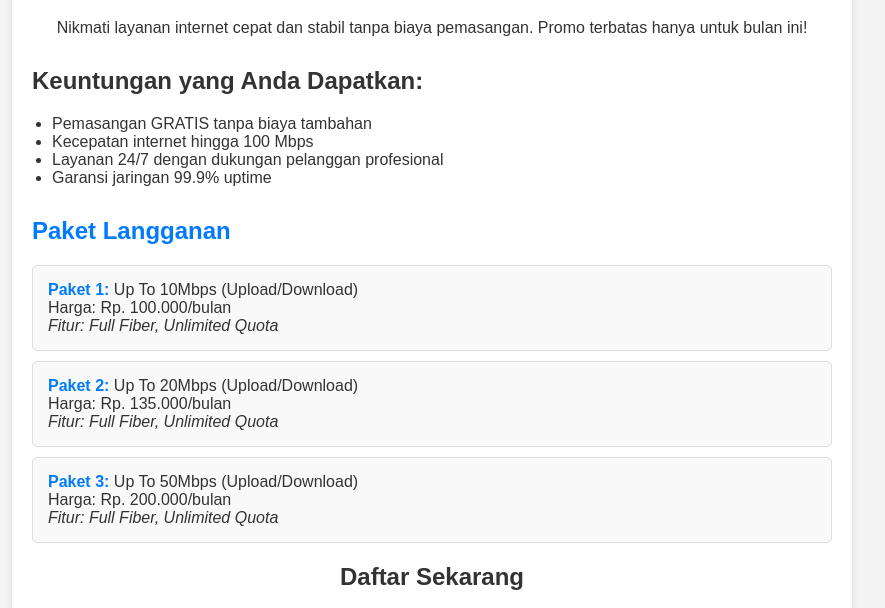
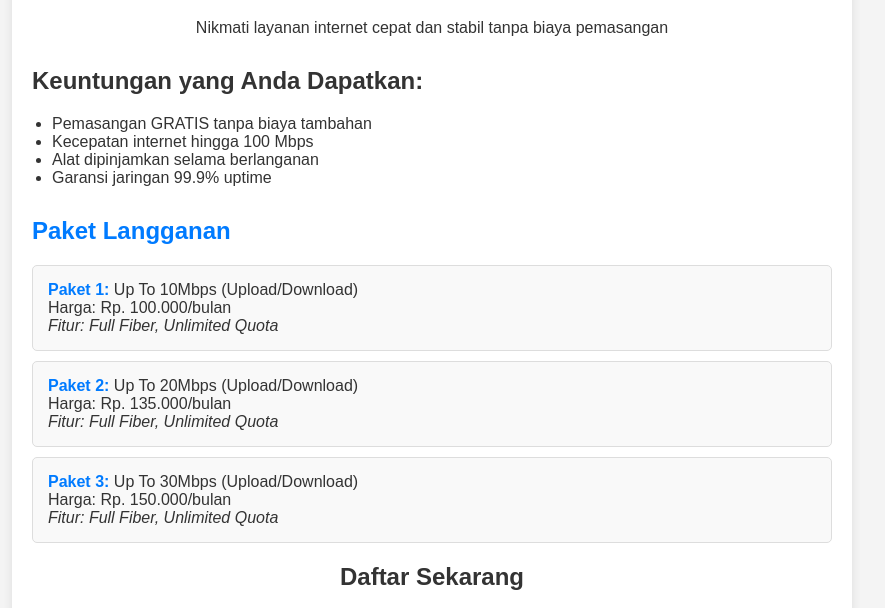
Before and after one commit to AF-MEDIA/web, a plain HTML site: page index.html in a window 1280 px wide. Shown: the part 131-739 px from the top of the page, without its empty margins (208-1093 px from the left). Drawn offline with Linux system fonts and the light colour scheme.

Commit message:
Update index.html

```diff
--- a/index.html
+++ b/index.html
@@ -97,14 +97,14 @@
 <body>
     <div class="container">
         <h1>Pemasangan Internet Gratis!</h1>
-        <p>Nikmati layanan internet cepat dan stabil tanpa biaya pemasangan. Promo terbatas hanya untuk bulan ini!</p>
+        <p>Nikmati layanan internet cepat dan stabil tanpa biaya pemasangan</p>
 
         <div class="benefits">
             <h2>Keuntungan yang Anda Dapatkan:</h2>
             <ul>
                 <li>Pemasangan GRATIS tanpa biaya tambahan</li>
                 <li>Kecepatan internet hingga 100 Mbps</li>
-                <li>Layanan 24/7 dengan dukungan pelanggan profesional</li>
+                <li>Alat dipinjamkan selama berlanganan</li>
                 <li>Garansi jaringan 99.9% uptime</li>
             </ul>
         </div>
@@ -123,8 +123,8 @@
                     <em>Fitur: Full Fiber, Unlimited Quota</em>
                 </li>
                 <li>
-                    <strong>Paket 3:</strong> Up To 50Mbps (Upload/Download)<br>
-                    Harga: Rp. 200.000/bulan<br>
+                    <strong>Paket 3:</strong> Up To 30Mbps (Upload/Download)<br>
+                    Harga: Rp. 150.000/bulan<br>
                     <em>Fitur: Full Fiber, Unlimited Quota</em>
                 </li>
             </ul>
@@ -147,7 +147,7 @@
                     <option value="" disabled selected>Pilih paket langganan</option>
                     <option value="Paket 1: 10Mbps - Rp. 100.000/bulan">Paket 1: 10Mbps - Rp. 100.000/bulan</option>
                     <option value="Paket 2: 20Mbps - Rp. 135.000/bulan">Paket 2: 20Mbps - Rp. 135.000/bulan</option>
-                    <option value="Paket 3: 50Mbps - Rp. 200.000/bulan">Paket 3: 50Mbps - Rp. 200.000/bulan</option>
+                    <option value="Paket 3: 50Mbps - Rp. 200.000/bulan">Paket 3: 30Mbps - Rp. 150.000/bulan</option>
                 </select><br><br>
 
                 <button type="button" onclick="sendViaWhatsApp()">Kirim Pendaftaran via WhatsApp</button>
```
